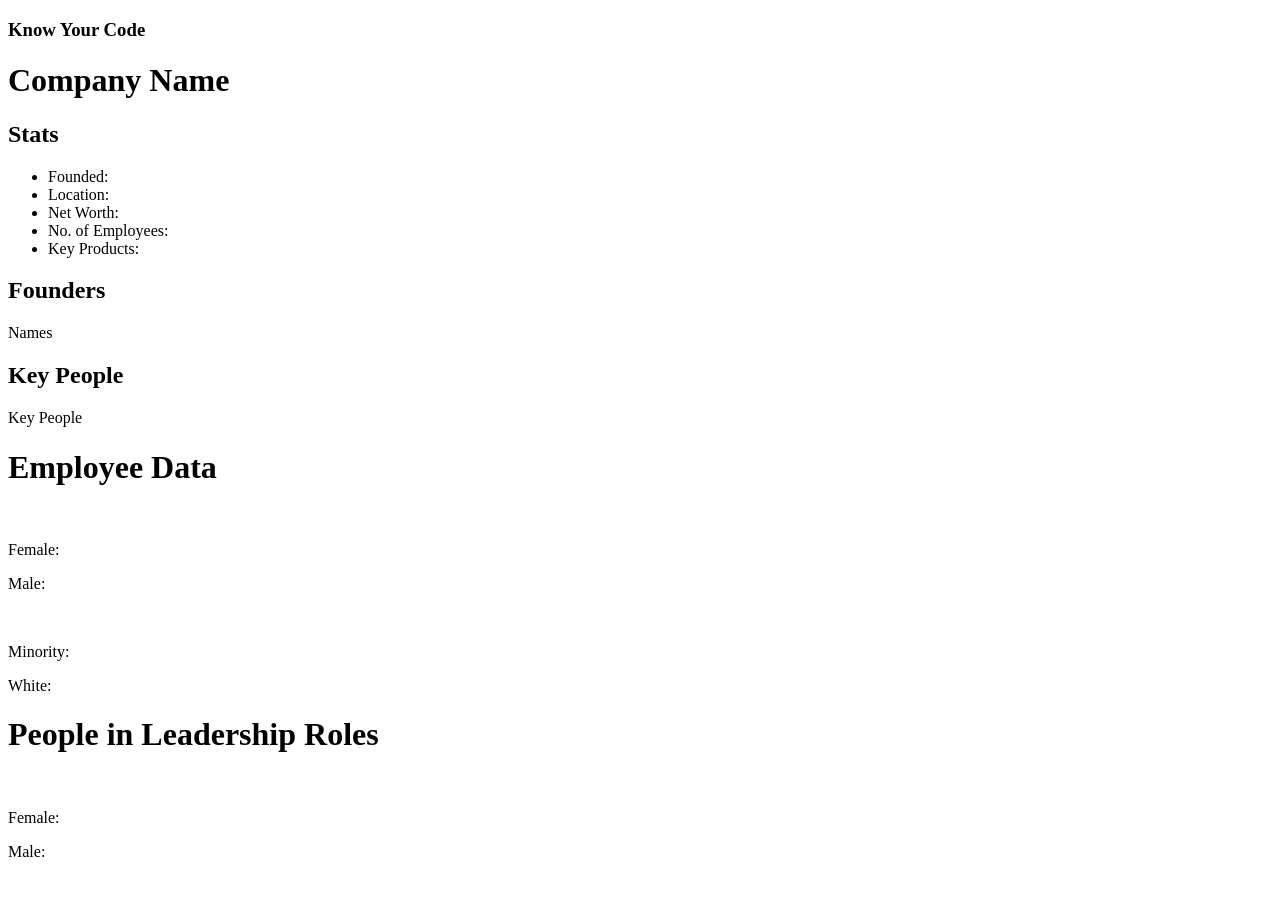
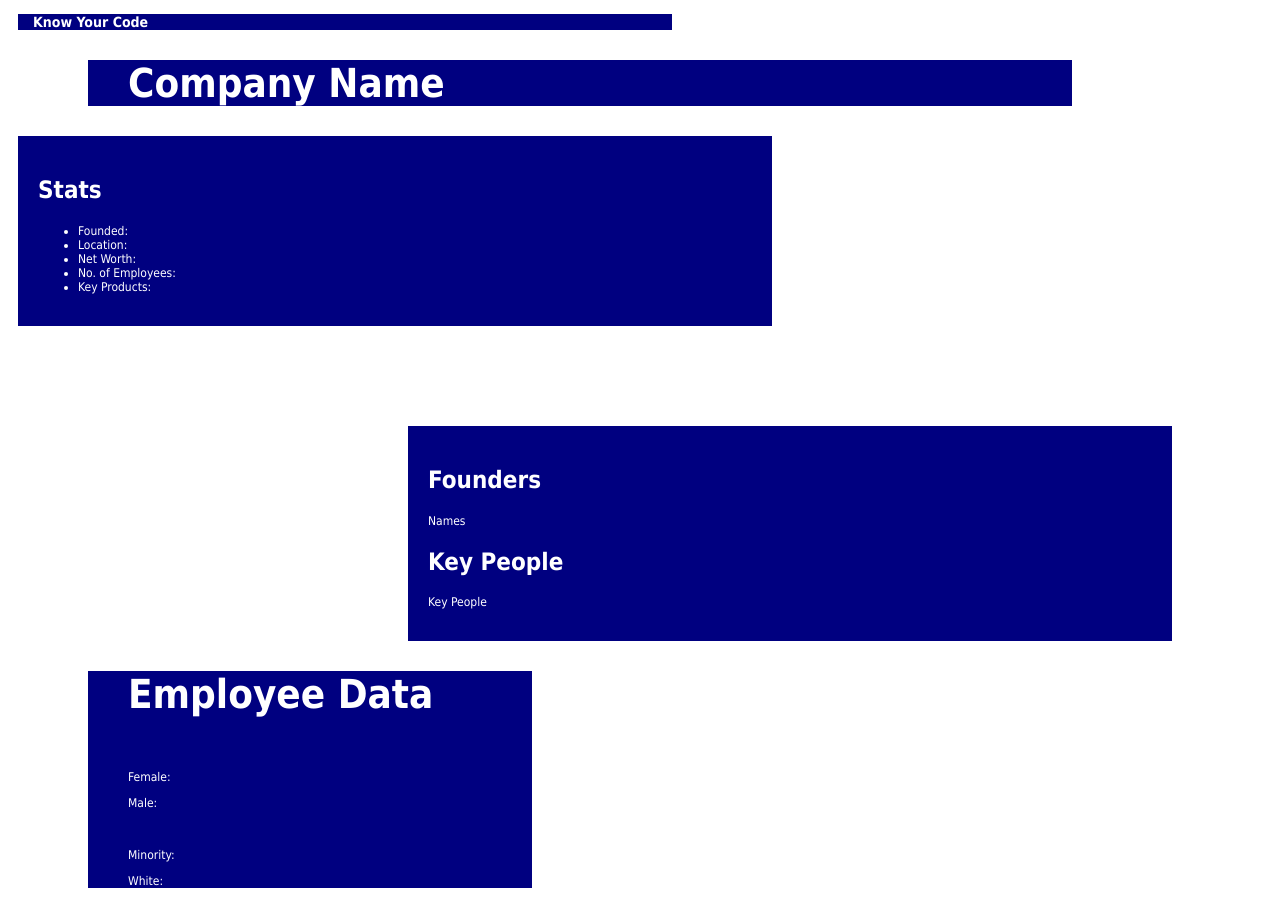
Before and after one commit to zoebachman/KnowYourCode, a browser extension: page index.html in a window 1280 px wide. Shown: the top 908 px of the page. Drawn offline with Linux system fonts and the light colour scheme.

Commit message:
working on the CSS

```diff
--- a/index.html
+++ b/index.html
@@ -17,6 +17,8 @@
      -->
     <script src="popup.js"></script>
   </head>
+
+
   <body>
     <div id="title">
       <h3>Know Your Code</h1>
@@ -26,6 +28,7 @@
       <h1>Company Name</h2>
     </div>
 
+<div>
     <div id="stats-box">
       <h2>Stats</h2>
         <ul id="stats"><!--would I have to do "getElementByID" for all of these?-->
@@ -36,19 +39,23 @@
           <li>Key Products:</li> <!--not sure to include this-->
         </ul>
     </div>
+  </div>
 
 
+<div class="right">
     <div id="founders-box">
       <h2>Founders</h2>
           <p id="founders-names">Names</p>
     </div>
 
 
-
     <div id="key-people-box">
       <h2>Key People</h2>
         <p id="key-people">Key People</p><!--might restructure to specify CEO, etc. Or maybe that's built into the json?-->
     </div>
+</div>
+
+
 
   <div id="employee-data">
       <h1>Employee Data</h1>
@@ -75,7 +82,7 @@
         </div>
 
         <div id="race-leader">
-          <img id="race-reg-leader">
+          <img id="race-leader-image">
           <p>Minority:</p>
           <p>White:</p>
         </div>
--- a/style.css
+++ b/style.css
@@ -1 +1,147 @@
-style.css
+body {
+        font-family: Tahoma, sans-serif;
+/*        font-size: 100%;*/
+        color: white;
+        background: white;
+      }
+
+#title{
+		font-size: 12px;
+    	margin-top: 10px;
+    	margin-bottom: 10px;
+    	margin-right: 600px;
+    	margin-left: 10px;
+    	padding-left: 15px;
+    	background-color: navy;
+      }
+
+#company-box{
+		font-size: 20px;
+    	margin-top: 30px;
+    	margin-bottom: 10px;
+    	margin-right: 200px;
+    	margin-left: 80px;
+    	padding-left: 40px;
+    	padding-right: 20px;
+/*    	padding-top: 10px;
+    	padding-bottom: 10px;*/
+    	background-color: navy;
+}
+
+#stats-box{
+		/*display: inline-block;*/
+/*		float: left;*/
+
+    	margin-top: 30px;
+    	margin-bottom: 100px;
+    	margin-right: 500px;
+    	margin-left: 10px;
+    	padding-left: 20px;
+    	padding-right: 20px;
+    	padding-top: 20px;
+    	padding-bottom: 20px;
+    	background-color: navy;
+}
+#stats{
+		font-size: 12px;
+}
+
+.right{
+/*	    margin-top: 30px;*/
+/*    	margin-bottom: 10px;*/
+    	margin-right: 100px;
+    	margin-left: 400px;
+    	padding-left: 20px;
+    	padding-top: 20px;
+    	padding-bottom: 20px;
+    	background-color: navy;
+}
+
+#founders-box{
+/*		display: inline-block;*/
+
+
+/*    	margin-top: 30px;
+    	margin-bottom: 100px;
+    	margin-right: 600px;
+    	margin-left: 400px;*/
+/*    	padding-left: 20px;
+    	padding-top: 20px;
+    	padding-bottom: 20px;*/
+/*    	background-color: navy;*/
+}
+
+#founders-names{
+		font-size: 12px;
+}
+
+#key-people-box{
+
+/*    	margin-top: 30px;
+    	margin-bottom: 100px;
+    	margin-right: 600px;
+    	margin-left: 400px;
+    	padding-left: 20px;
+    	padding-top: 20px;
+    	padding-bottom: 20px;
+    	background-color: navy;*/
+}
+
+#key-people{
+		font-size: 12px;
+}
+
+#employee-data{
+		font-size: 20px;
+    	margin-top: 30px;
+    	margin-bottom: 10px;
+    	margin-right: 740px;
+    	margin-left: 80px;
+    	padding-left: 40px;
+    	padding-right: 20px;
+/*    	padding-top: 10px;
+    	padding-bottom: 10px;*/
+    	background-color: navy;
+}
+
+#gender-reg{
+		font-size: 12px;
+}
+
+#gender-reg-image{
+}
+
+#race-reg{
+		font-size: 12px;
+}
+
+#race-reg-image{
+
+}
+
+
+#leader-data{
+		font-size: 20px;
+    	margin-top: 30px;
+    	margin-bottom: 10px;
+    	margin-right: 740px;
+    	margin-left: 80px;
+    	padding-left: 40px;
+    	padding-right: 20px;
+/*    	padding-top: 10px;
+    	padding-bottom: 10px;*/
+    	background-color: navy;
+}
+
+#gender-leader{
+		font-size: 12px;
+}
+#gender-leader-image{
+}
+
+#race-leader{
+		font-size: 12px;
+}
+#race-leader-image{
+
+}
```
